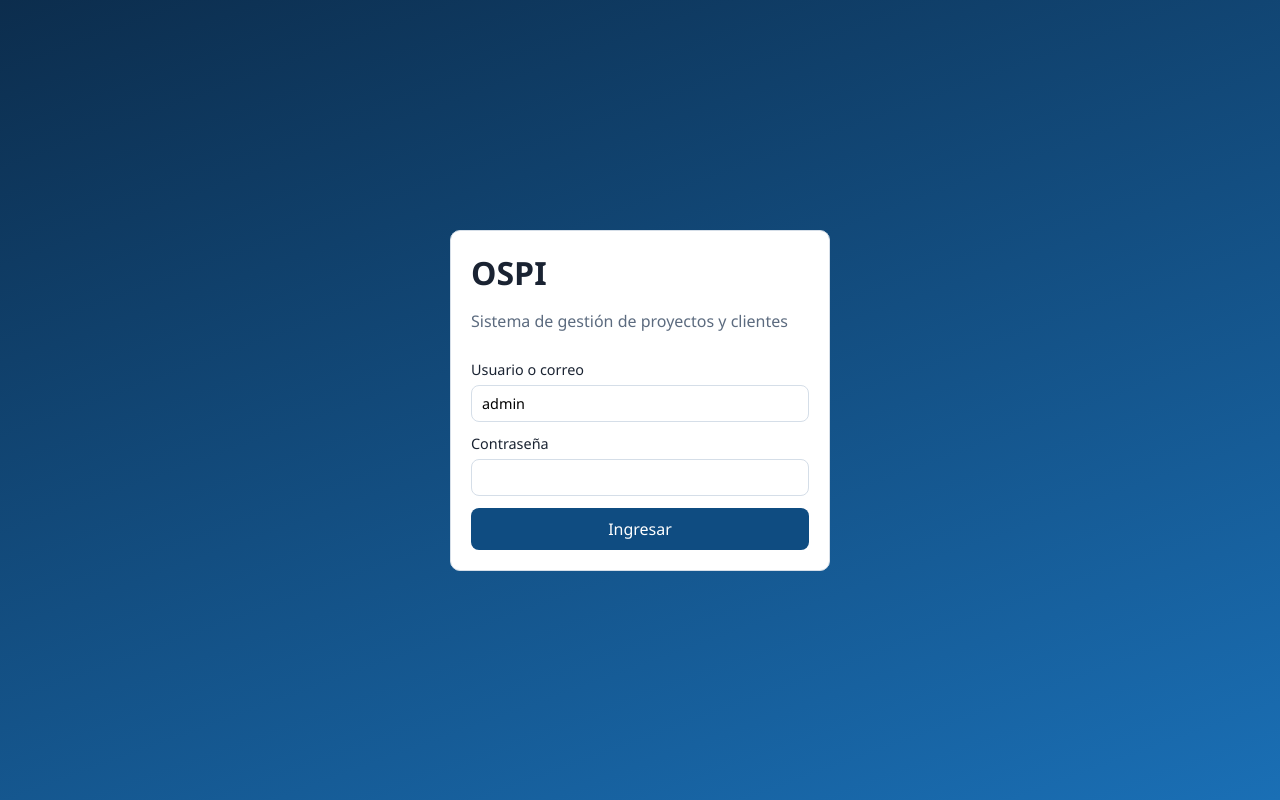
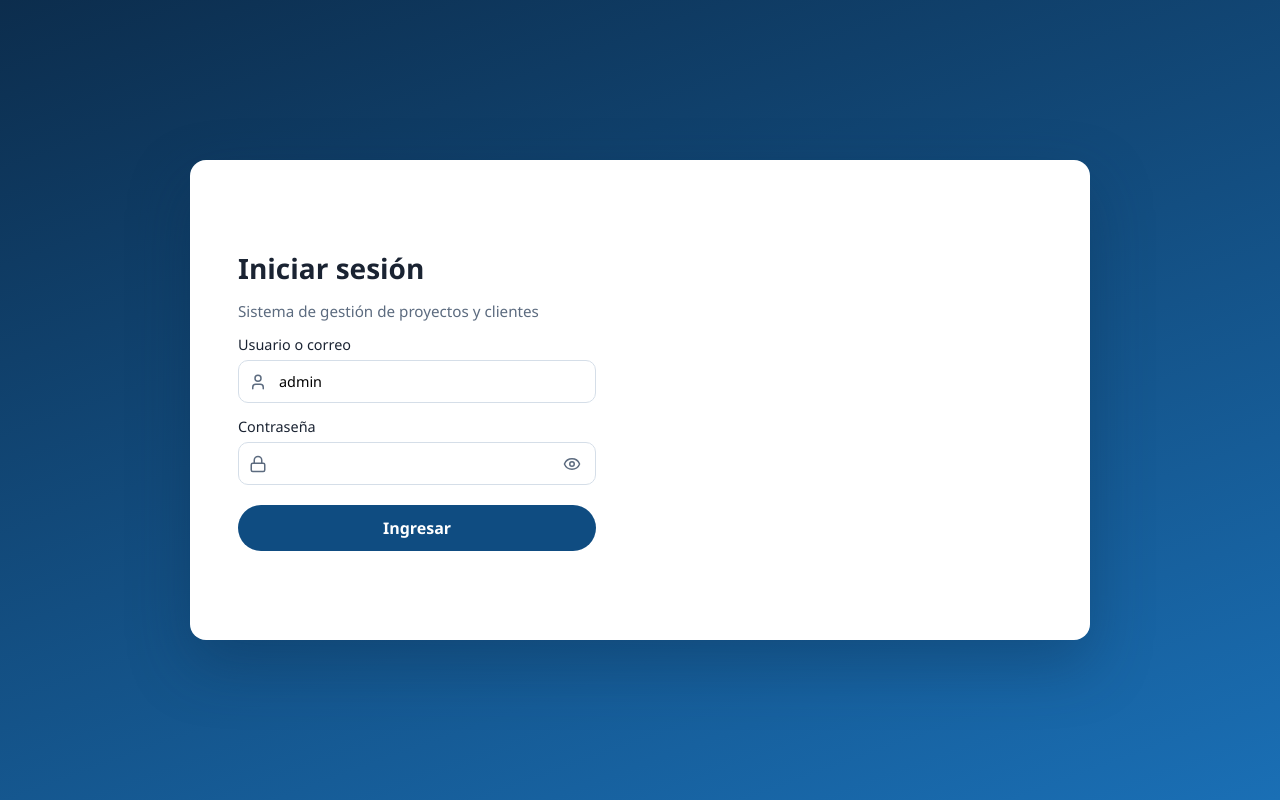
Before and after one commit to Josephlpz12/ospi-sistema, a React (Vite) app in the folder frontend/: page /login in a window 1280 px wide. Built offline with nearby package versions, Linux system fonts and the light colour scheme.

Commit message:
Actualizacion de la pantalla de inicio de sesion

```diff
--- a/frontend/package.json
+++ b/frontend/package.json
@@ -10,6 +10,7 @@
     "preview": "vite preview"
   },
   "dependencies": {
+    "lucide-react": "^1.61.0",
     "react": "^19.2.8",
     "react-dom": "^19.2.8",
     "react-router-dom": "^7.18.2"
--- a/frontend/src/index.css
+++ b/frontend/src/index.css
@@ -105,25 +105,199 @@ h2 {
   min-height: 100vh;
   display: grid;
   place-items: center;
+  padding: 24px;
   background: linear-gradient(160deg, #0c2d4d, #1a6fb5);
 }
 
 .login-card {
+  display: grid;
+  grid-template-columns: 1fr 1fr;
   width: 100%;
-  max-width: 380px;
+  max-width: 900px;
+  min-height: 480px;
+  background: var(--panel);
+  border-radius: 16px;
+  overflow: hidden;
+  box-shadow: 0 24px 60px rgba(12, 45, 77, 0.35);
 }
 
-.login-card h1 {
-  margin-bottom: 4px;
+.login-form {
+  display: flex;
+  flex-direction: column;
+  justify-content: center;
+  gap: 14px;
+  padding: 40px 44px 40px 48px;
+  opacity: 0;
+  transform: translateX(-40px);
+  animation: login-slide-in 0.7s ease forwards;
 }
 
-.login-card p {
-  color: var(--muted);
-  margin-top: 0;
+.login-title {
+  margin: 0;
+  font-size: 1.75rem;
+  color: var(--text);
 }
 
-.form,
-.login-card {
+.login-subtitle {
+  margin: 0;
+  color: var(--muted);
+  font-size: 0.95rem;
+}
+
+.login-label {
+  display: flex;
+  flex-direction: column;
+  gap: 6px;
+  font-size: 0.9rem;
+}
+
+.login-field {
+  display: flex;
+  align-items: center;
+  gap: 8px;
+  border: 1px solid var(--line);
+  border-radius: 10px;
+  padding: 0 10px;
+  background: #fff;
+  transition: border-color 0.2s ease, box-shadow 0.2s ease;
+}
+
+.login-field input {
+  flex: 1;
+  border: 0;
+  padding: 11px 4px;
+  outline: none;
+  background: transparent;
+  min-width: 0;
+}
+
+.login-field:focus-within {
+  border-color: var(--brand-2);
+  box-shadow: 0 0 0 3px rgba(26, 111, 181, 0.22);
+}
+
+.login-field-icon {
+  color: var(--muted);
+  flex-shrink: 0;
+}
+
+.login-toggle {
+  display: inline-flex;
+  align-items: center;
+  justify-content: center;
+  border: 0;
+  background: none;
+  color: var(--muted);
+  cursor: pointer;
+  padding: 4px;
+}
+
+.login-toggle:hover {
+  color: var(--brand);
+}
+
+.login-submit {
+  display: inline-flex;
+  align-items: center;
+  justify-content: center;
+  margin-top: 6px;
+  background: var(--brand);
+  color: #fff;
+  border: 0;
+  border-radius: 999px;
+  padding: 12px 16px;
+  font: inherit;
+  font-weight: 600;
+  cursor: pointer;
+  transition: background 0.2s ease, transform 0.2s ease, box-shadow 0.2s ease;
+}
+
+.login-submit:hover:not(:disabled) {
+  background: #16497a;
+  transform: translateY(-1px);
+  box-shadow: 0 8px 18px rgba(15, 76, 129, 0.28);
+}
+
+.login-submit:disabled {
+  opacity: 0.6;
+  cursor: default;
+}
+
+.login-welcome {
+  position: relative;
+  display: flex;
+  flex-direction: column;
+  justify-content: center;
+  gap: 10px;
+  padding: 48px 40px 48px 72px;
+  color: #fff;
+  background: linear-gradient(160deg, #0c2d4d 0%, #1a6fb5 100%);
+  clip-path: polygon(16% 0, 100% 0, 100% 100%, 0 100%);
+  opacity: 0;
+  transform: translateX(28px);
+  animation: login-slide-in 0.7s ease 0.18s forwards;
+}
+
+.login-welcome-brand {
+  margin: 0;
+  letter-spacing: 0.18em;
+  font-weight: 700;
+  font-size: 0.85rem;
+  color: #b8c9db;
+}
+
+.login-welcome-title {
+  margin: 0;
+  font-size: 2rem;
+  font-weight: 700;
+  color: #fff;
+}
+
+.login-welcome-text {
+  margin: 0;
+  max-width: 28ch;
+  line-height: 1.5;
+  color: #d7e4f0;
+}
+
+@keyframes login-slide-in {
+  to {
+    opacity: 1;
+    transform: translateX(0);
+  }
+}
+
+@media (prefers-reduced-motion: reduce) {
+  .login-form,
+  .login-welcome {
+    animation: none;
+    opacity: 1;
+    transform: none;
+  }
+
+  .login-submit,
+  .login-field {
+    transition: none;
+  }
+}
+
+@media (max-width: 800px) {
+  .login-card {
+    grid-template-columns: 1fr;
+    max-width: 420px;
+    min-height: 0;
+  }
+
+  .login-welcome {
+    display: none;
+  }
+
+  .login-form {
+    padding: 32px 24px;
+  }
+}
+
+.form {
   display: flex;
   flex-direction: column;
   gap: 12px;
--- a/frontend/src/pantallas/Login.tsx
+++ b/frontend/src/pantallas/Login.tsx
@@ -1,5 +1,6 @@
 import { type FormEvent, useState } from "react";
 import { Navigate, useNavigate } from "react-router-dom";
+import { Eye, EyeOff, Lock, User } from "lucide-react";
 import { useAuth } from "../contexto/AuthContexto";
 
 export function Login() {
@@ -9,6 +10,7 @@ export function Login() {
   const [password, setPassword] = useState("");
   const [error, setError] = useState("");
   const [cargando, setCargando] = useState(false);
+  const [mostrarClave, setMostrarClave] = useState(false);
 
   if (autenticado) return <Navigate to="/" replace />;
 
@@ -28,28 +30,56 @@ export function Login() {
 
   return (
     <div className="login-page">
-      <form className="card login-card" onSubmit={enviar}>
-        <h1>OSPI</h1>
-        <p>Sistema de gestión de proyectos y clientes</p>
+      <div className="login-card">
+        <form className="login-form" onSubmit={enviar}>
+          <h1 className="login-title">Iniciar sesión</h1>
+          <p className="login-subtitle">Sistema de gestión de proyectos y clientes</p>
           {error ? <p className="alerta">{error}</p> : null}
-        <label>
+          <label className="login-label">
             Usuario o correo
-          <input value={usuario} onChange={(ev) => setUsuario(ev.target.value)} autoComplete="username" required />
+            <span className="login-field">
+              <User className="login-field-icon" size={18} aria-hidden />
+              <input
+                value={usuario}
+                onChange={(ev) => setUsuario(ev.target.value)}
+                autoComplete="username"
+                required
+              />
+            </span>
           </label>
-        <label>
+          <label className="login-label">
             Contraseña
+            <span className="login-field">
+              <Lock className="login-field-icon" size={18} aria-hidden />
               <input
-            type="password"
+                type={mostrarClave ? "text" : "password"}
                 value={password}
                 onChange={(ev) => setPassword(ev.target.value)}
                 autoComplete="current-password"
                 required
               />
+              <button
+                type="button"
+                className="login-toggle"
+                onClick={() => setMostrarClave((v) => !v)}
+                aria-label={mostrarClave ? "Ocultar contraseña" : "Mostrar contraseña"}
+              >
+                {mostrarClave ? <EyeOff size={18} /> : <Eye size={18} />}
+              </button>
+            </span>
           </label>
-        <button type="submit" className="btn" disabled={cargando}>
+          <button type="submit" className="login-submit" disabled={cargando}>
             {cargando ? "Ingresando…" : "Ingresar"}
           </button>
         </form>
+        <aside className="login-welcome">
+          <p className="login-welcome-brand">OSPI</p>
+          <h2 className="login-welcome-title">Bienvenido</h2>
+          <p className="login-welcome-text">
+            Gestione clientes, proyectos y el seguimiento de sus operaciones desde un solo lugar.
+          </p>
+        </aside>
+      </div>
     </div>
   );
 }
```
Also changed, not shown: 1 other file (tests, documents, lock files or other folders). Lines whose indentation alone changed are shown as unchanged.
